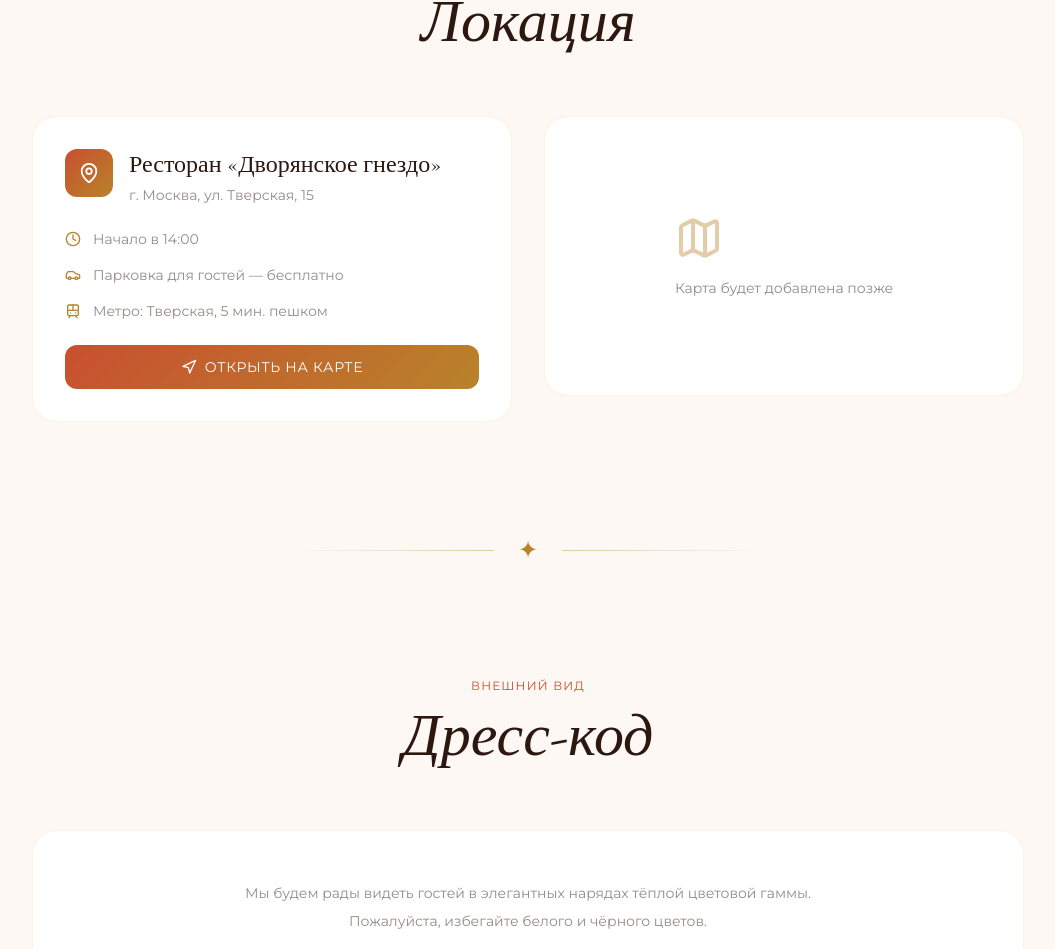
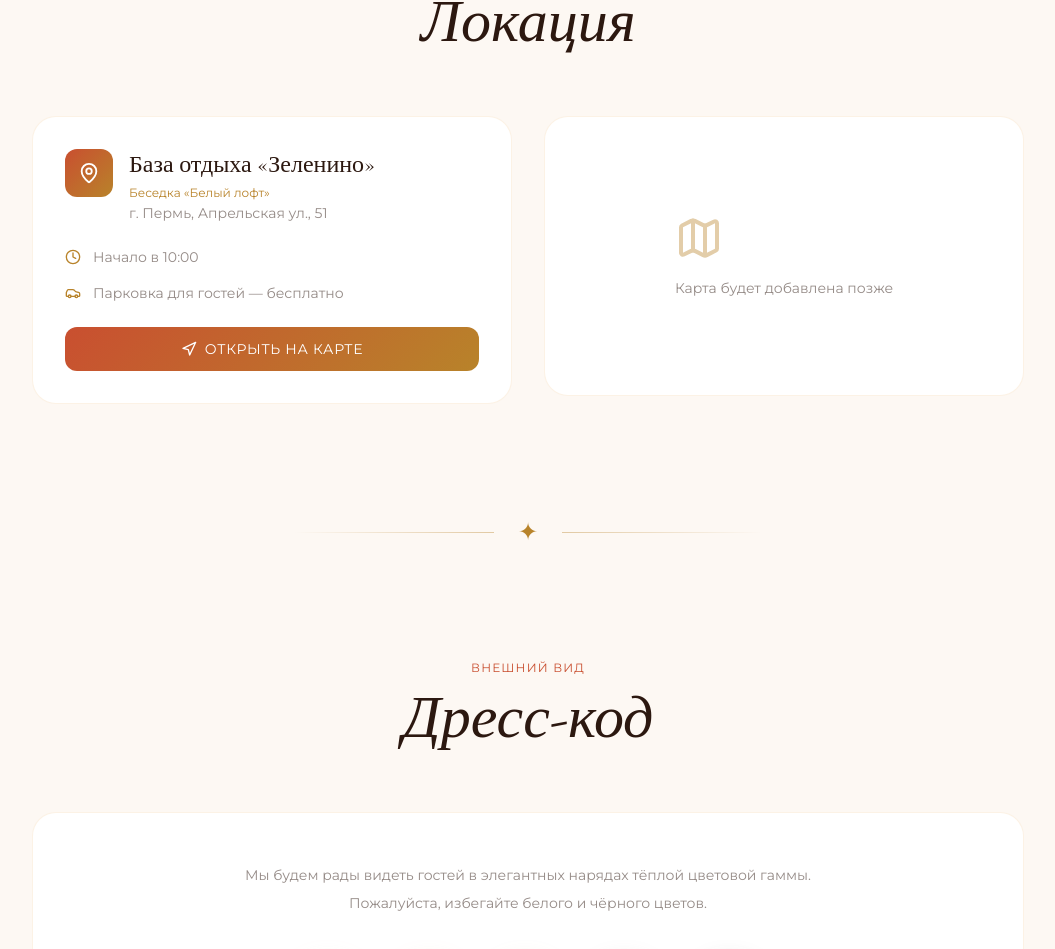
Before and after one commit to pr-poehali-dev/wedding-invitation-site-115, a React (Vite) app: page / in a window 1280 px wide. Shown: the part 2795-3744 px from the top of the page, without its empty margins (112-1167 px from the left). Built offline with nearby package versions, Linux system fonts and the light colour scheme.

Commit message:
Replace venues with Zelenino resort

```diff
--- a/src/components/wedding/WeddingContent.tsx
+++ b/src/components/wedding/WeddingContent.tsx
@@ -111,26 +111,23 @@ export default function WeddingContent() {
                   <Icon name="MapPin" size={22} style={{ color: "#fff" }} />
                 </div>
                 <div>
-                  <h3 className="font-cormorant text-2xl mb-1" style={{ color: "var(--c-text)" }}>Ресторан «Дворянское гнездо»</h3>
-                  <p className="font-montserrat text-sm" style={{ color: "var(--c-muted)" }}>г. Москва, ул. Тверская, 15</p>
+                  <h3 className="font-cormorant text-2xl mb-1" style={{ color: "var(--c-text)" }}>База отдыха «Зеленино»</h3>
+                  <p className="font-montserrat text-xs mb-0.5" style={{ color: "var(--c-gold)" }}>Беседка «Белый лофт»</p>
+                  <p className="font-montserrat text-sm" style={{ color: "var(--c-muted)" }}>г. Пермь, Апрельская ул., 51</p>
                 </div>
               </div>
               <div className="space-y-4 mb-6">
                 <div className="flex items-center gap-3">
                   <Icon name="Clock" size={16} style={{ color: "var(--c-gold)" }} />
-                  <span className="font-montserrat text-sm" style={{ color: "var(--c-muted)" }}>Начало в 14:00</span>
+                  <span className="font-montserrat text-sm" style={{ color: "var(--c-muted)" }}>Начало в 10:00</span>
                 </div>
                 <div className="flex items-center gap-3">
                   <Icon name="Car" size={16} style={{ color: "var(--c-gold)" }} />
                   <span className="font-montserrat text-sm" style={{ color: "var(--c-muted)" }}>Парковка для гостей — бесплатно</span>
                 </div>
-                <div className="flex items-center gap-3">
-                  <Icon name="Train" size={16} style={{ color: "var(--c-gold)" }} />
-                  <span className="font-montserrat text-sm" style={{ color: "var(--c-muted)" }}>Метро: Тверская, 5 мин. пешком</span>
-                </div>
               </div>
               <a
-                href="https://maps.yandex.ru"
+                href="https://yandex.ru/maps/org/zelenino/174411448212/?ll=56.369374%2C57.963178&z=16.71"
                 target="_blank"
                 rel="noopener"
                 className="flex items-center justify-center gap-2 py-3 px-6 rounded-xl font-montserrat text-sm uppercase tracking-wider transition-all duration-300 hover:scale-105"
```
